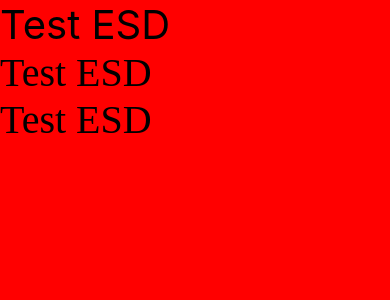
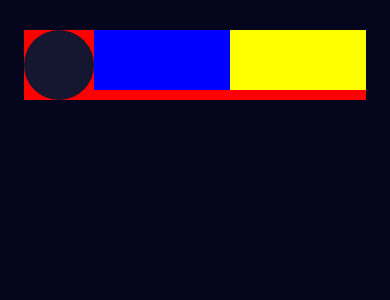
Before and after one commit to craftalpian/slicing-esd-rn, a React Native app: screen / in a window 390 px wide. Shown: the top 300 px of the page. Built offline with nearby package versions, Linux system fonts and the light colour scheme; grey boxes are pictures that could not be loaded.

Commit message:
checkpoint: add profile image

```diff
--- a/App.tsx
+++ b/App.tsx
@@ -1,12 +1,44 @@
 import React from 'react';
-import {Text, View} from 'react-native';
+import {Image, SafeAreaView, StatusBar, Text, View} from 'react-native';
 
 export default () => {
   return (
-    <View style={{flex: 1, backgroundColor: 'red'}}>
-      <Text style={{fontSize: 40}}>Test ESD</Text>
-      <Text style={{fontSize: 40, fontFamily: 'Poppins-Black'}}>Test ESD</Text>
-      <Text style={{fontSize: 40, fontFamily: 'Poppins-SemiBold'}}>Test ESD</Text>
-    </View>
+    <>
+      <StatusBar backgroundColor={'#05051E'} barStyle={'light-content'} />
+      <SafeAreaView
+        style={{
+          flex: 1,
+          backgroundColor: '#05051E',
+          paddingHorizontal: 24,
+          paddingVertical: 30,
+        }}>
+        {/* Header */}
+        <View style={{backgroundColor: 'red', flexDirection: 'row'}}>
+          {/* <View style={{backgroundColor: 'green', flex: 1, height: 60}}></View> */}
+          <View
+            style={{
+              backgroundColor: '#15162F',
+              borderRadius: 100,
+              height: 70,
+              width: 70,
+              alignItems: 'center',
+              justifyContent: 'center',
+            }}>
+            <Image
+              source={{
+                uri: 'https://media.istockphoto.com/id/1194465593/id/foto/wanita-muda-jepang-tampak-percaya-diri.jpg?s=1024x1024&w=is&k=20&c=mNT_QwbfrEy3XY2CChd3IOAGnQ5YQGujNKMtKYPm5jw=',
+              }}
+              height={54}
+              width={54}
+              style={{
+                borderRadius: 100,
+              }}
+            />
+          </View>
+          <View style={{backgroundColor: 'blue', flex: 1, height: 60}}></View>
+          <View style={{backgroundColor: 'yellow', flex: 1, height: 60}}></View>
+        </View>
+      </SafeAreaView>
+    </>
   );
 };
```
